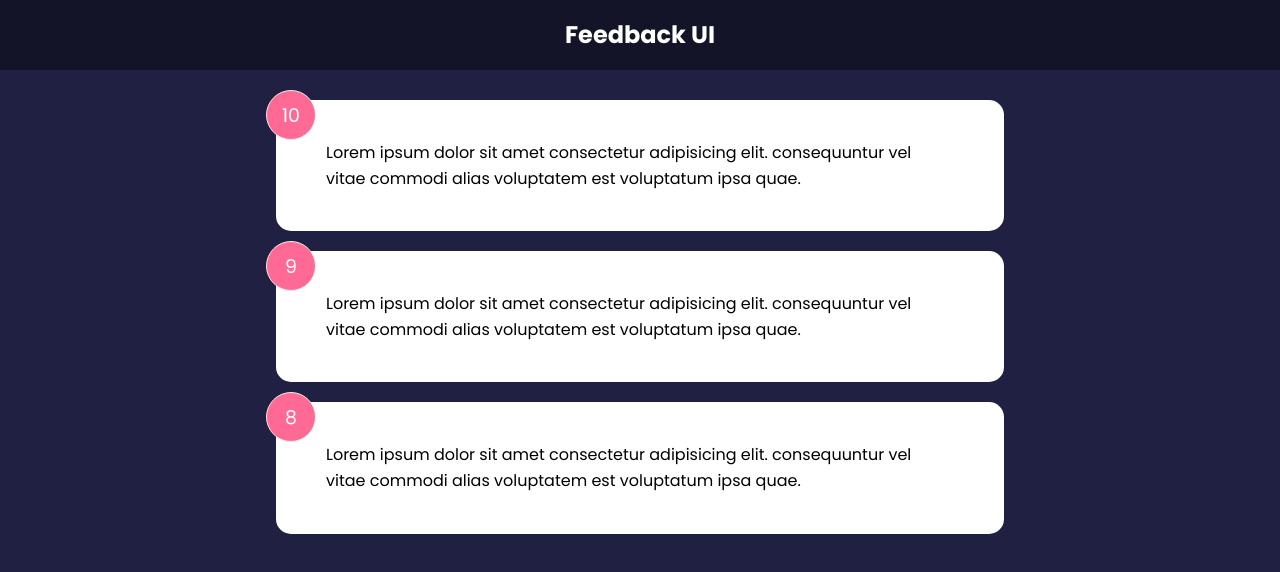
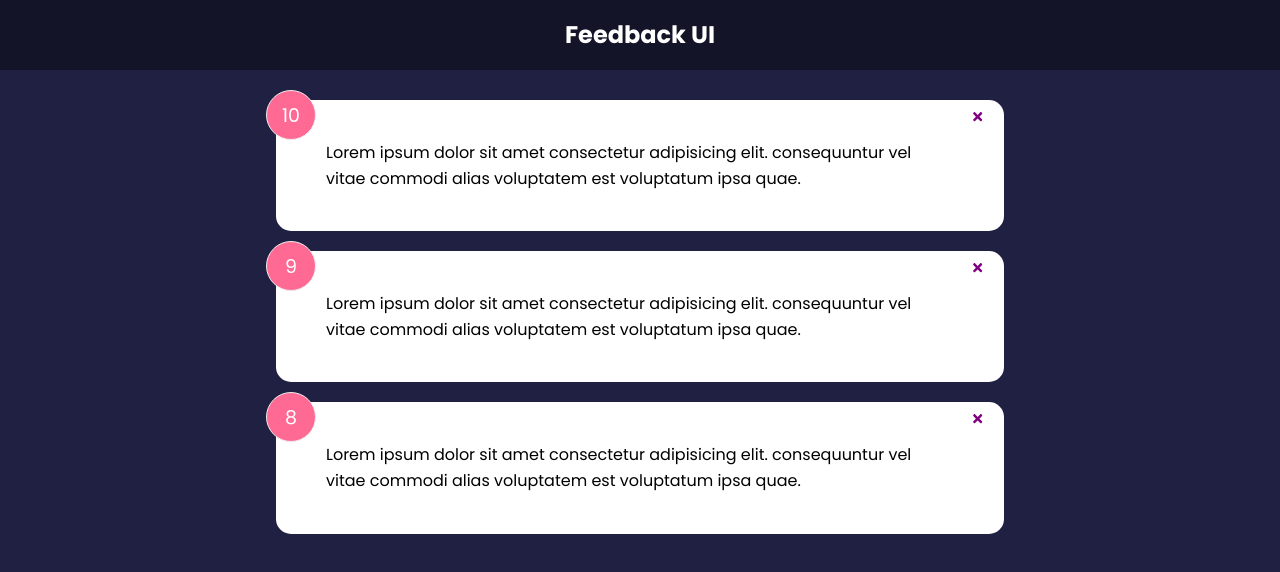
Before and after one commit to iel-mach/feedback, a React (Create React App) app: page / in a window 1280 px wide. Shown: the top 572 px of the page. Built offline with nearby package versions, Linux system fonts and the light colour scheme.

Commit message:
add close Feedback

```diff
--- a/package.json
+++ b/package.json
@@ -8,6 +8,7 @@
     "@testing-library/user-event": "^13.5.0",
     "react": "^18.2.0",
     "react-dom": "^18.2.0",
+    "react-icons": "^4.10.1",
     "react-scripts": "5.0.1",
     "web-vitals": "^2.1.4"
   },
--- a/src/App.js
+++ b/src/App.js
@@ -2,15 +2,21 @@
 import Header from "./components/Header";
 import FeedbackList from "./components/FeedbackList";
 import { useState } from "react";
-import FeedbackData from "./data/FeedbackData"
+import FeedbackData from "./data/FeedbackData";
 
 const App = () => {
   const [feedback, setFeedback] = useState(FeedbackData);
+
+  const deleteFeedback = (id) => {
+    if (window.confirm("Are you sure you want to delete?")) {
+      setFeedback(feedback.filter((item) => item.id !== id));
+    }
+  };
   return (
     <>
       <Header />
       <div className="container">
-        <FeedbackList feedback={feedback} />
+        <FeedbackList feedback={feedback} handlDelete={deleteFeedback}/>
       </div>
     </>
   );
--- a/src/components/FeedbackItem.jsx
+++ b/src/components/FeedbackItem.jsx
@@ -1,18 +1,21 @@
-import PropType from 'prop-types'
+import { FaTimes } from "react-icons/fa";
+import PropType from "prop-types";
 import Card from "../shared/Card";
 
-function FeedbackItem({item}) {
+function FeedbackItem({ item, handlDelete }) {
   return (
-    <Card >
+    <Card>
       <div className="num-display">{item.rating}</div>
+      <button onClick={() => handlDelete(item.id) } className="close">
+        <FaTimes color="purple" />
+      </button>
       <div className="text-display">{item.text}</div>
     </Card>
   );
 }
 
 FeedbackItem.propType = {
-  item : PropType.object.isRequired,
-
-}
+  item: PropType.object.isRequired,
+};
 
 export default FeedbackItem;
--- a/src/components/FeedbackList.jsx
+++ b/src/components/FeedbackList.jsx
@@ -1,27 +1,26 @@
-import PropType from 'prop-types'
+import PropType from "prop-types";
 import FeedbackItem from "./FeedbackItem";
 import React from "react";
 
-function FeedbackList({feedback}) {
+function FeedbackList({ feedback, handlDelete }) {
   if (!feedback || feedback.length === 0) return <p>No Feedback yet</p>;
   return (
     <div className="feedback-list">
       {feedback.map((item) => (
-        <FeedbackItem key={item.id} item={item} />
+        <FeedbackItem key={item.id} item={item} handlDelete={handlDelete} />
       ))}
     </div>
   );
 }
 
-
 FeedbackList.propType = {
-  feedback : PropType.arrayOf(
+  feedback: PropType.arrayOf(
     PropType.shape({
-      id : PropType.number.isRequired,
-      rating : PropType.number.isRequired,
-      text : PropType.string.isRequired,
+      id: PropType.number.isRequired,
+      rating: PropType.number.isRequired,
+      text: PropType.string.isRequired,
     })
-  )
-}
+  ),
+};
 
 export default FeedbackList;
```
Also changed, not shown: 1 other file (tests, documents, lock files or other folders).
